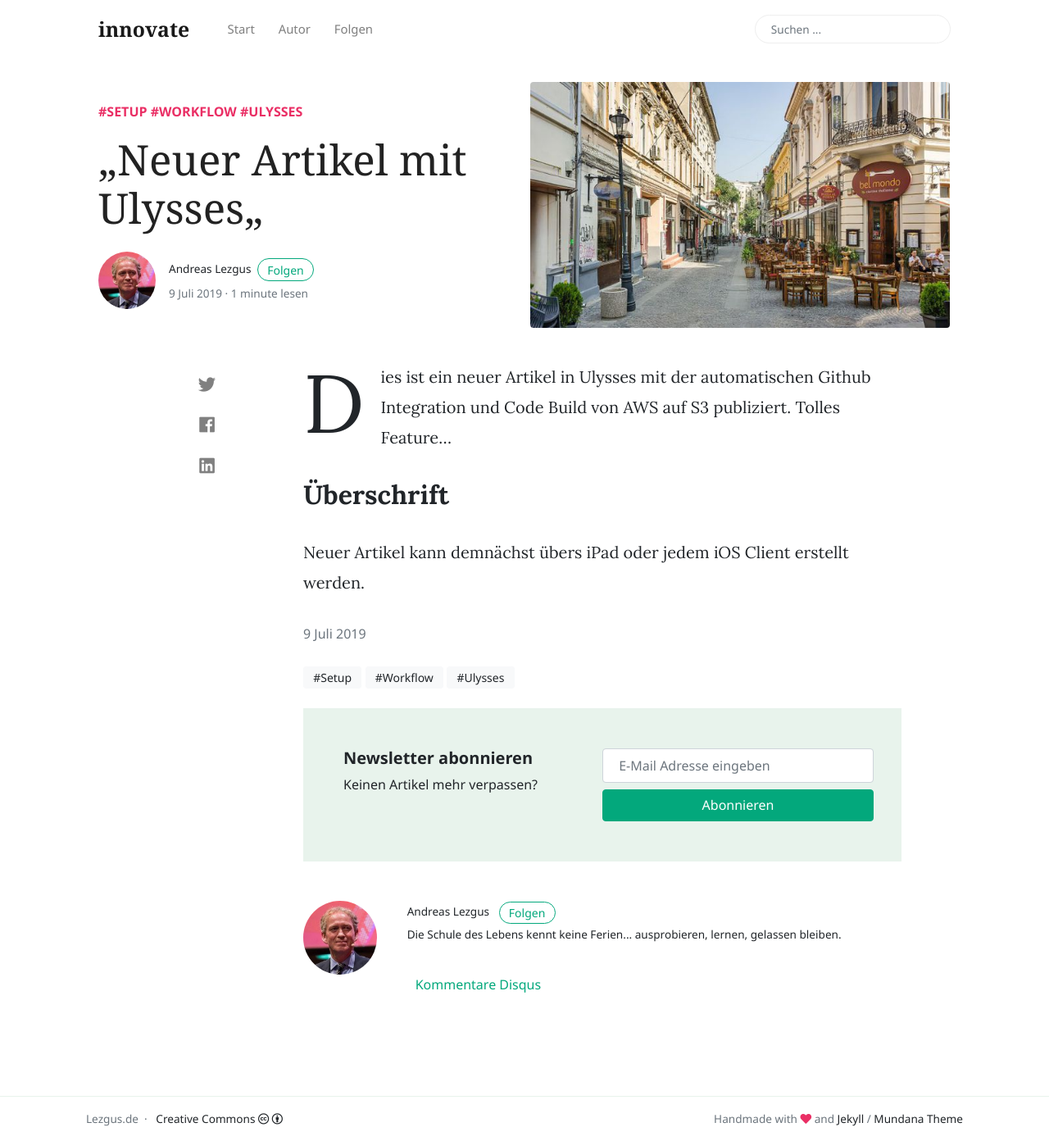
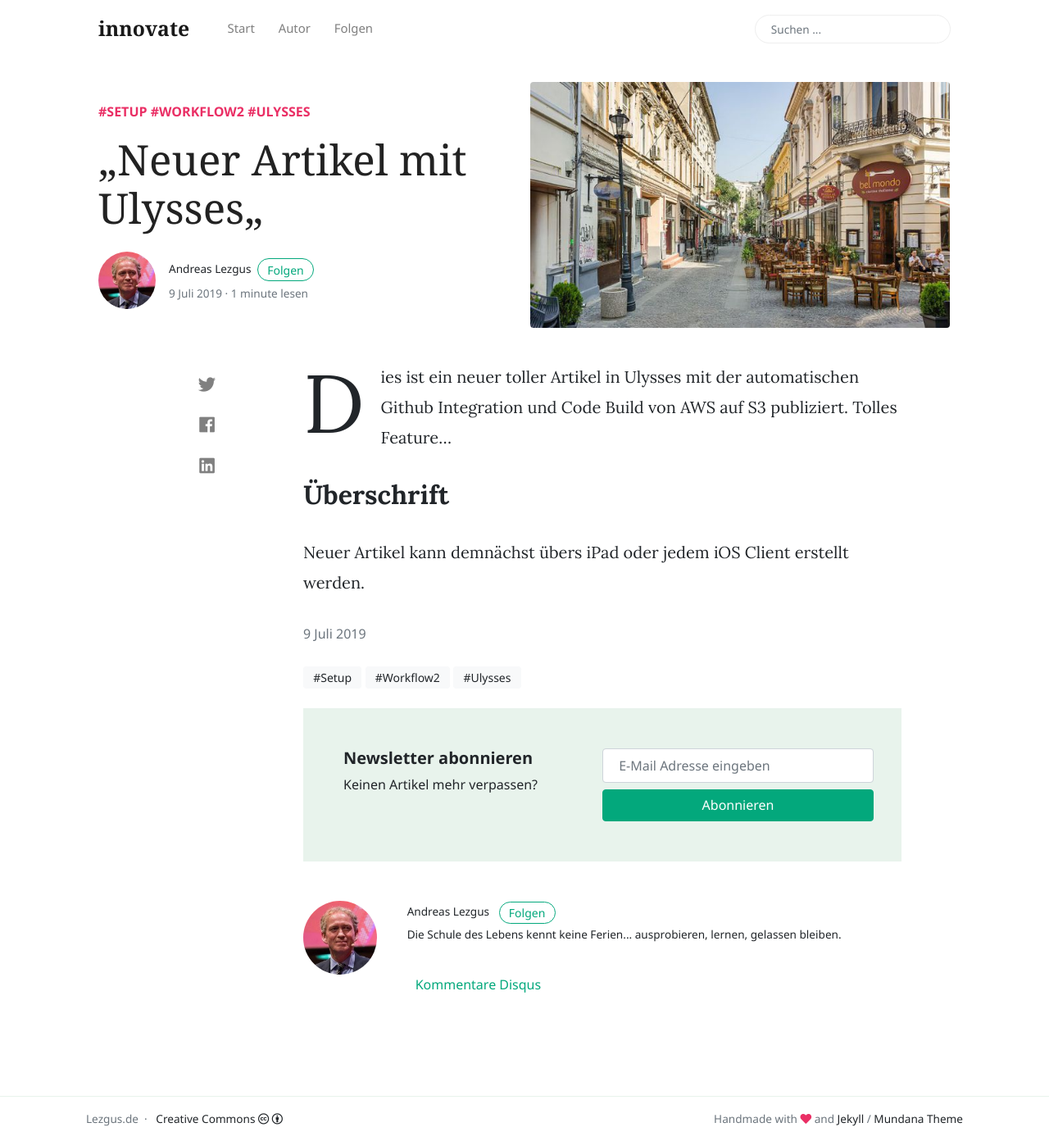
Before and after one commit to AndreasLezgus/Website, a Jekyll site: the page built from _posts/2019-07-09-neuer-artikel-mit-ulysses.md, in a window 1280 px wide and 1392 px high. Shown: the whole window at 82% size. Built offline with Jekyll 4.4.1, drawn with Linux system fonts in a browser that asks for light colours; nearby versions of some CDN libraries; comment, search, counter and statistics services are not loaded.

Commit message:
Test 123

```diff
--- a/_posts/2019-07-09-neuer-artikel-mit-ulysses.md
+++ b/_posts/2019-07-09-neuer-artikel-mit-ulysses.md
@@ -2,12 +2,12 @@
 layout: post
 title:  „Neuer Artikel mit Ulysses„
 author: al
-categories: [ Setup, Workflow, Ulysses ]
+categories: [ Setup, Workflow2, Ulysses ]
 image: assets/images/home.jpg
 tags:
 ---
 
-Dies ist ein neuer Artikel in Ulysses mit der automatischen Github Integration und Code Build von AWS auf S3 publiziert. Tolles Feature…
+Dies ist ein neuer toller Artikel in Ulysses mit der automatischen Github Integration und Code Build von AWS auf S3 publiziert. Tolles Feature…
 
 ## Überschrift
 
```
